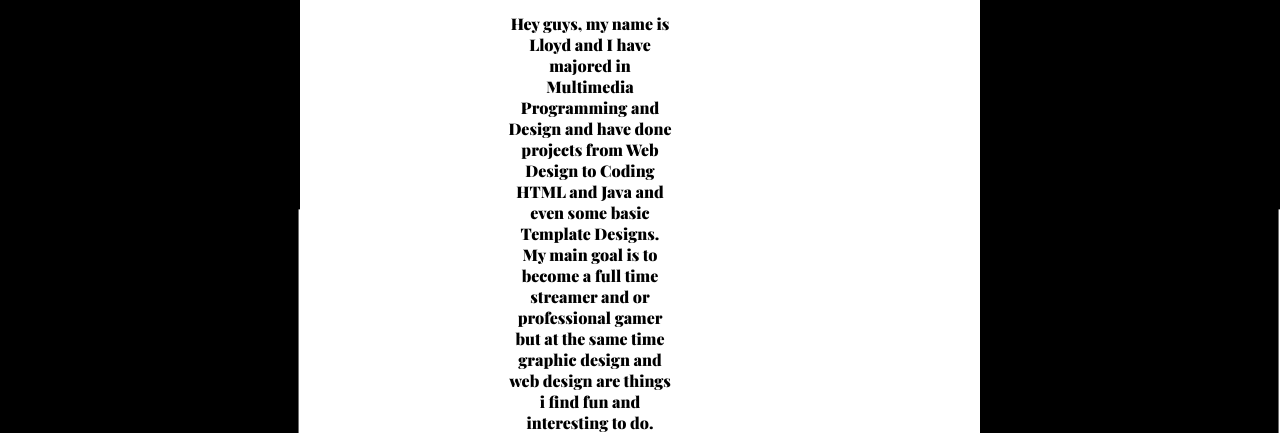
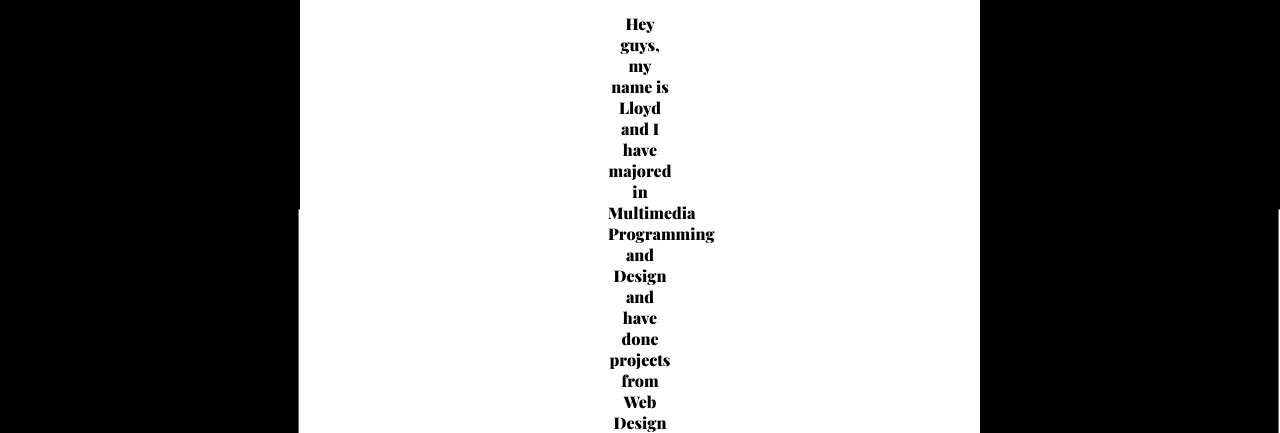
Before and after one commit to LloydCss/blog, a plain HTML site: page BlogPost.html in a window 1280 px wide. Shown: the part 367-800 px from the top of the page. Drawn offline with nearby package versions, Linux system fonts and the light colour scheme.

Commit message:
Add files via upload

```diff
--- a/BlogPost.html
+++ b/BlogPost.html
@@ -12,8 +12,14 @@
     <img id="left" src="sidebar.png" alt="rightside">
     <p>
         Hey guys, my name is Lloyd and I have majored in Multimedia Programming and Design and have done projects from Web Design to Coding HTML and Java and even some basic Template Designs. My main goal is to become a full time streamer and or professional gamer but at the same time graphic design and web design are things i find fun and interesting to do. Something about coding and design makes me want to do it more. The fact that i can make something out of nothing is satisfying, like turning a blank page into a website within a few minutes.
+        <br>
+        <br>
 Recently i watched a documentary about an event called the fyre festival. The person who made it(Billy McFarland) wasn't the easiest person to talk to if you were working for him on the fyre music festival. One of the many things i can relate to, from the documentary is billy’s motivation to make something work. Now i don't agree with what he did at all, what he did was messed up,but his motivation to make his project work was great, he didn't want to give up at all, no matter what. He wanted to make it work so bad knowing all of the bad things set up to stop him. I can relate to him because i have motivation to be a successful professional gamer and or streamer no matter what i have to sacrifice or do, i won't go as far as billy though.
-One other thing i could relate to is billy’s go to friends for support. Whenever things got tough for billy, he always got his friend to do it for him or help him out. I have a few friends i can go to to help me out with something or do it for me completely . No matter how smart or great you are in the end you can't do it by yourself, you will need help from someone you trust and believe in to do exactly what you want without question or fighting you back. Billy wanted only positive thoughts and he knew if he took his friends with him, they wouldn't dare bring negative thoughts only positive thoughts to come help Billy.
+        <br>
+        <br>
+    One other thing i could relate to is billy’s go to friends for support. Whenever things got tough for billy, he always got his friend to do it for him or help him out. I have a few friends i can go to to help me out with something or do it for me completely . No matter how smart or great you are in the end you can't do it by yourself, you will need help from someone you trust and believe in to do exactly what you want without question or fighting you back. Billy wanted only positive thoughts and he knew if he took his friends with him, they wouldn't dare bring negative thoughts only positive thoughts to come help Billy.
+        <br>
+        <br>
 There is a film in which i can also relate to when it comes to telling my own story on how i like Graphic design but i mainly have another goal of doing something else as my main plan in life. The film is called Rashomon, it's a very old film made in japan. In the beginning of the film two men were talking while seeming very disappointed in themselves or either the actual world they live in, then another man walks in the shrine in the middle of the conversation, he was drying off from the rain and seemed to see the two men were troubled , but it didn't seem to affect him, it just made him more interested in hearing the “farmer’s” story That made me not even assume that the farmer was ever a bad guy, because it was like a “I was just walking and this happened” kind of moment. I think this is where plot twist was first used because it is used alot in this film. When i tell people that i want to do graphic design or web design they seemed interested but then i tell them i want to be a streamer and they suddenly look like i just said something surprising because believe it or not a lot of the older generation doesn't believe sitting down and playing gamers can help you in life.
 
 
--- a/style.css
+++ b/style.css
@@ -18,7 +18,7 @@
 }
 p {
     text-align: center;
-    margin-left: 500px;
+    margin-left: 600px;
     margin-right: 600px;
     font-family: 'Playfair Display', serif;
 }
```
